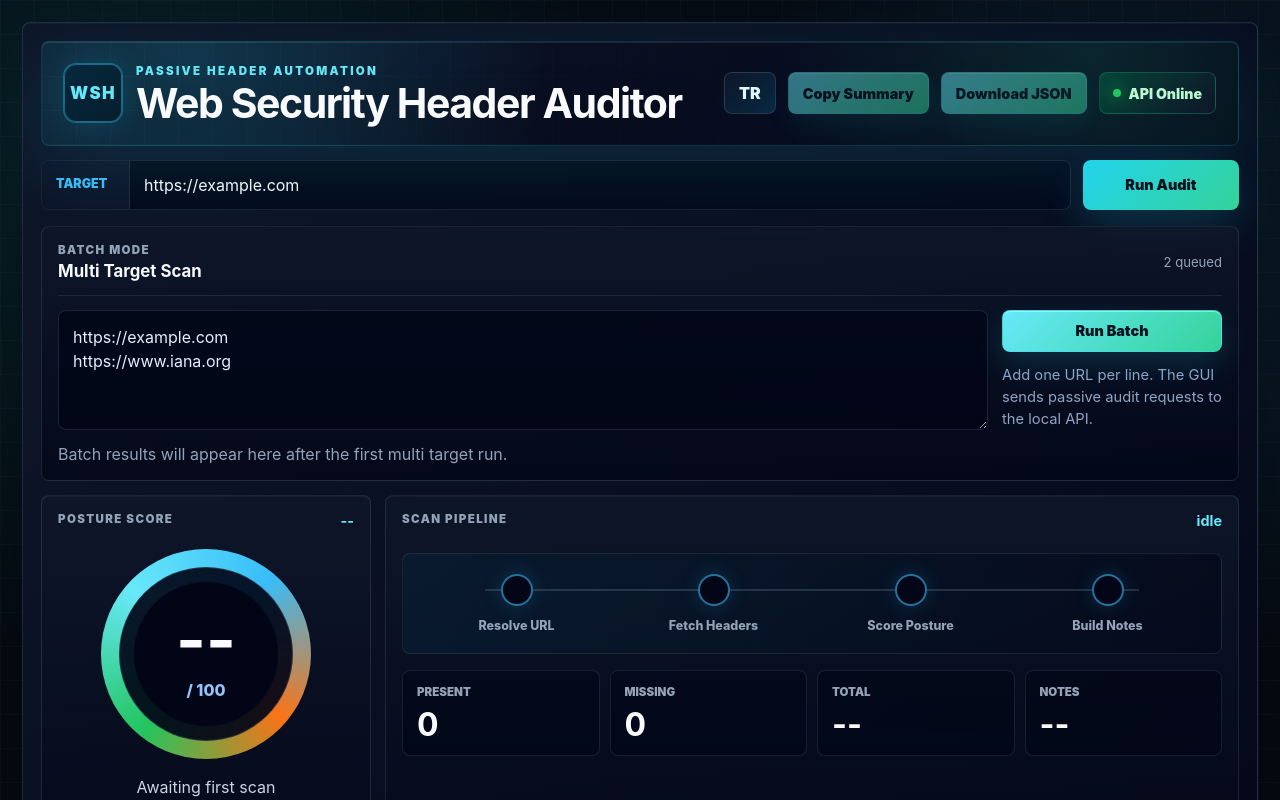
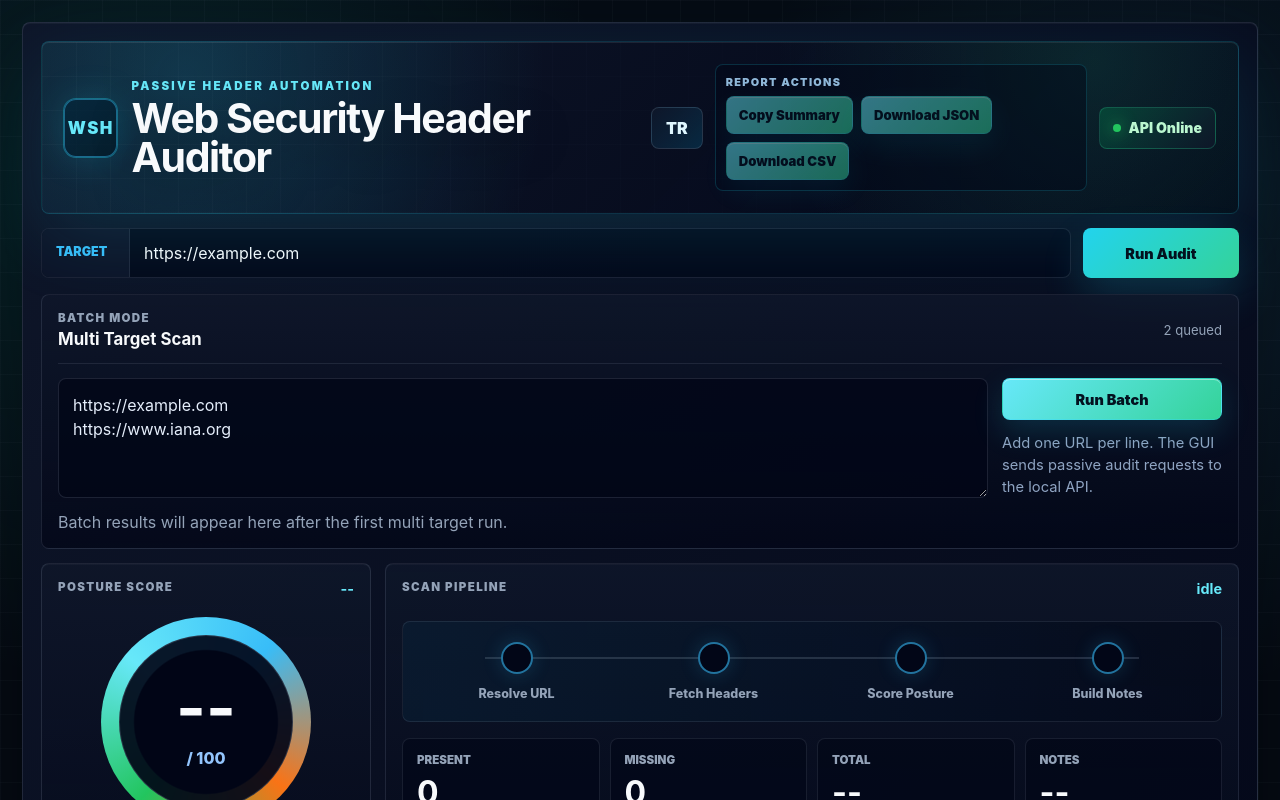
Before and after one commit to Bor-Code/Web-Security-Header-Auditor, a React (Vite) app in the folder frontend/: page / in a window 1280 px wide. Shown: the top 800 px of the page. Built offline with nearby package versions, Linux system fonts and the light colour scheme.

Commit message:
feat: add GUI CSV export and report actions panel

```diff
--- a/frontend/src/App.css
+++ b/frontend/src/App.css
@@ -1318,3 +1318,44 @@
   color: #fca5a5;
   background: rgba(185, 28, 28, 0.12);
 }
+
+.export-panel {
+  display: flex;
+  flex-direction: column;
+  gap: 7px;
+  border: 1px solid rgba(34, 211, 238, 0.18);
+  border-radius: 8px;
+  padding: 10px;
+  background: rgba(2, 6, 23, 0.42);
+}
+
+.export-panel-label {
+  color: #8fb7d8;
+  font-size: 0.68rem;
+  font-weight: 900;
+  letter-spacing: 0.12em;
+  text-transform: uppercase;
+}
+
+.export-actions {
+  display: flex;
+  flex-wrap: wrap;
+  gap: 8px;
+}
+
+.export-actions .summary-copy-button {
+  min-height: 38px;
+  padding: 8px 12px;
+  font-size: 0.82rem;
+}
+
+@media (max-width: 760px) {
+  .export-panel,
+  .export-actions {
+    width: 100%;
+  }
+
+  .export-actions .summary-copy-button {
+    flex: 1;
+  }
+}
--- a/frontend/src/App.tsx
+++ b/frontend/src/App.tsx
@@ -206,23 +206,6 @@ function App() {
     return summaryLines.join('\n')
   }
 
-  function downloadAuditJson() {
-  const selectedResult = result
-
-  if (!selectedResult) {
-    setCopyMessage('Run or select an audit first.')
-    return
-  }
-
-  downloadBlob(
-    JSON.stringify(selectedResult, null, 2),
-    'application/json',
-    getExportFileName(selectedResult, 'json'),
-  )
-
-  setCopyMessage(t('app.jsonDownloaded'))
-}
-
   function getExportFileName(scan: AuditResponse, extension: string) {
     const fileNameTarget = scan.final_url
       .replace(/^https?:\/\//, '')
@@ -243,6 +226,82 @@ function downloadBlob(content: string, type: string, fileName: string) {
     link.click()
 
     URL.revokeObjectURL(downloadUrl)
+  }
+
+  function downloadAuditJson() {
+    const selectedResult = result
+
+    if (!selectedResult) {
+      setCopyMessage('Run or select an audit first.')
+      return
+    }
+
+    downloadBlob(
+      JSON.stringify(selectedResult, null, 2),
+      'application/json',
+      getExportFileName(selectedResult, 'json'),
+    )
+
+    setCopyMessage(t('app.jsonDownloaded'))
+  }
+
+  function escapeCsvValue(value: string | number | boolean) {
+    return `"${value.toString().replace(/"/g, '""')}"`
+  }
+
+  function buildAuditCsv(scan: AuditResponse) {
+    const missingHeaders = scan.header_findings
+      .filter((finding) => !finding.present)
+      .map((finding) => finding.header)
+      .join('; ')
+
+    const headers = [
+      'url',
+      'final_url',
+      'status_code',
+      'uses_https',
+      'score',
+      'max_score',
+      'grade',
+      'priority',
+      'review_notes_count',
+      'missing_headers',
+    ]
+
+    const row = [
+      scan.url,
+      scan.final_url,
+      scan.status_code,
+      scan.uses_https,
+      scan.score,
+      scan.max_score,
+      scan.grade,
+      scan.priority,
+      scan.review_notes_count,
+      missingHeaders || 'None',
+    ]
+
+    return [
+      headers.map(escapeCsvValue).join(','),
+      row.map(escapeCsvValue).join(','),
+    ].join('\n')
+  }
+
+  function downloadAuditCsv() {
+    const selectedResult = result
+
+    if (!selectedResult) {
+      setCopyMessage('Run or select an audit first.')
+      return
+    }
+
+    downloadBlob(
+      buildAuditCsv(selectedResult),
+      'text/csv;charset=utf-8',
+      getExportFileName(selectedResult, 'csv'),
+    )
+
+    setCopyMessage(t('app.csvDownloaded'))
   }
 
   async function copyAuditSummary() {
@@ -306,6 +365,9 @@ function downloadBlob(content: string, type: string, fileName: string) {
               {i18n.language === 'en' ? 'TR' : 'EN'}
             </button>
 
+            <div className="export-panel">
+              <span className="export-panel-label">{t('app.reportActions')}</span>
+              <div className="export-actions">
                 <button
                   className="summary-copy-button"
                   onClick={copyAuditSummary}
@@ -321,6 +383,16 @@ function downloadBlob(content: string, type: string, fileName: string) {
                 >
                   {t('app.downloadJson')}
                 </button>
+
+                <button
+                  className="summary-copy-button"
+                  onClick={downloadAuditCsv}
+                  disabled={!result}
+                >
+                  {t('app.downloadCsv')}
+                </button>
+              </div>
+            </div>
 
             <div className="runtime-status">
               <span className="pulse-dot" />
@@ -559,7 +631,13 @@ function downloadBlob(content: string, type: string, fileName: string) {
                     key={finding.header}
                   >
                     <div className="control-card-top">
-                      <span className={finding.present ? 'finding-status present' : 'finding-status missing'}>
+                      <span
+                        className={
+                          finding.present
+                            ? 'finding-status present'
+                            : 'finding-status missing'
+                        }
+                      >
                         {finding.present ? t('app.present') : t('app.missing')}
                       </span>
                       <strong>{finding.points} pts</strong>
--- a/frontend/src/i18n.ts
+++ b/frontend/src/i18n.ts
@@ -56,6 +56,9 @@ const resources = {
         items: 'items',
         downloadJson: 'Download JSON',
         jsonDownloaded: 'JSON report downloaded.',
+        reportActions: 'Report Actions',
+        downloadCsv: 'Download CSV',
+        csvDownloaded: 'CSV report downloaded.',
       },
     },
   },
@@ -114,6 +117,9 @@ const resources = {
         items: 'madde',
         downloadJson: 'JSON İndir',
         jsonDownloaded: 'JSON raporu indirildi.',
+        reportActions: 'Rapor İşlemleri',
+        downloadCsv: 'CSV İndir',
+        csvDownloaded: 'CSV raporu indirildi.',
       },
     },
   },
```
Lines whose indentation alone changed are shown as unchanged.
